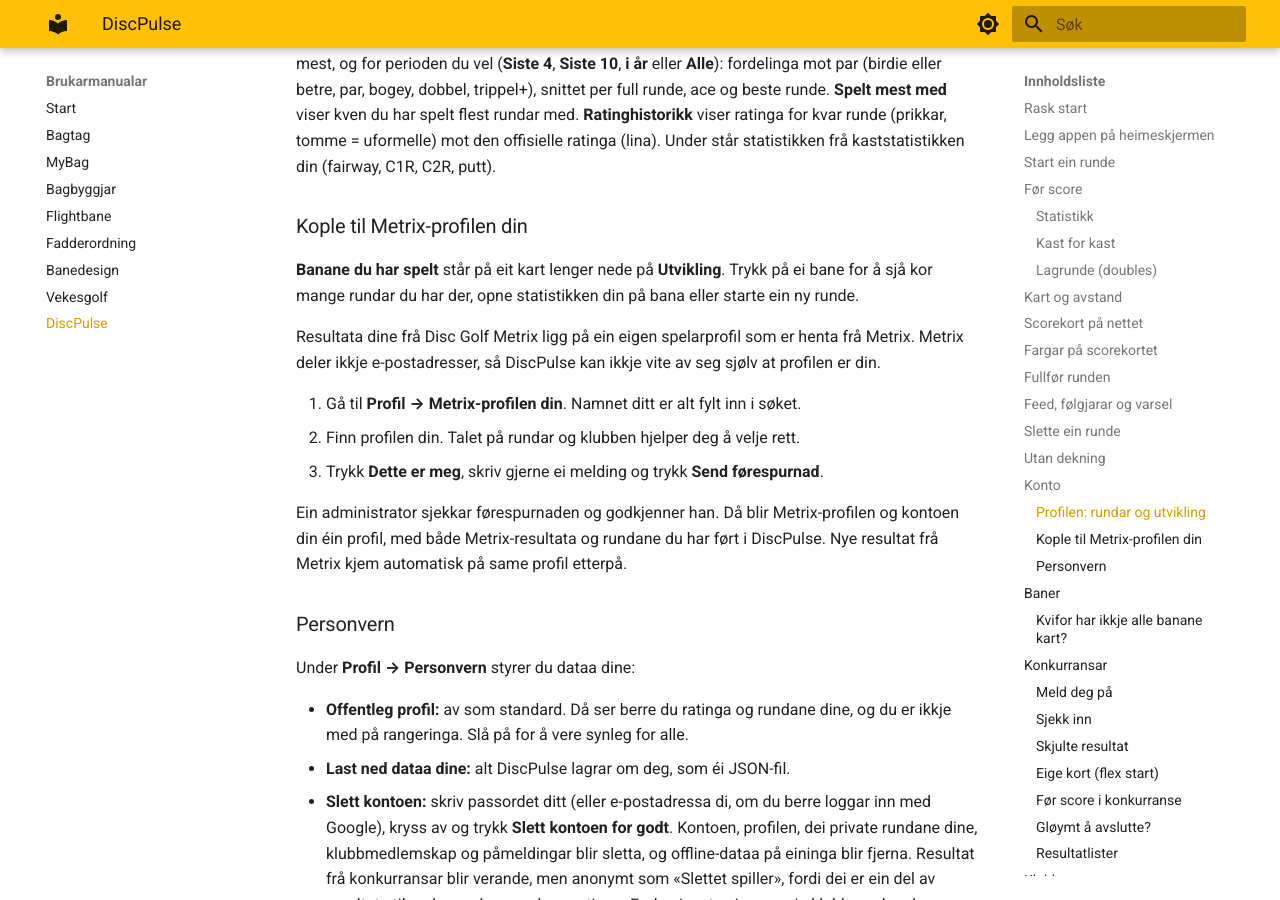
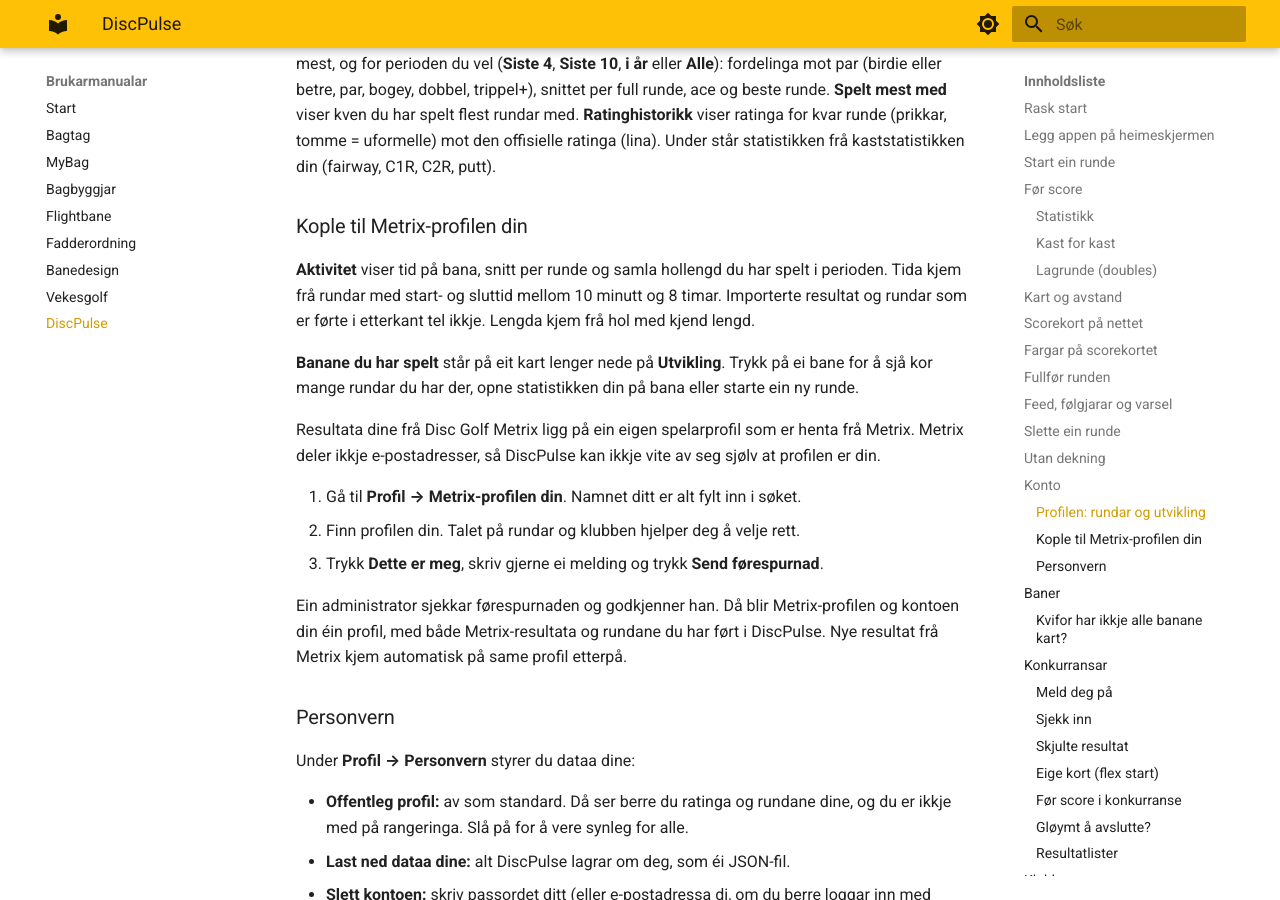
Before and after one commit to hanses89/manuals, an MkDocs documentation site: the page built from docs/discpulse.md, in a window 1280 px wide and 900 px high, scrolled down 9656 px. Built offline with MkDocs 1.6.1 and Material for MkDocs 9.7.7, drawn with Linux system fonts in a browser that asks for light colours.

Commit message:
manual: sync from discpulse.app @ 0c2475084f7afa547cff42dfa859c3be00e0ed50

```diff
--- a/docs/discpulse.md
+++ b/docs/discpulse.md
@@ -383,6 +383,10 @@ tomme = uformelle) mot den offisielle ratinga (lina). Under står statistikken f
 kaststatistikken din (fairway, C1R, C2R, putt).
 ### Kople til Metrix-profilen din
 
+**Aktivitet** viser tid på bana, snitt per runde og samla hollengd du har spelt i perioden.
+Tida kjem frå rundar med start- og sluttid mellom 10 minutt og 8 timar. Importerte resultat og
+rundar som er førte i etterkant tel ikkje. Lengda kjem frå hol med kjend lengd.
+
 **Banane du har spelt** står på eit kart lenger nede på **Utvikling**. Trykk på ei bane for å
 sjå kor mange rundar du har der, opne statistikken din på bana eller starte ein ny runde.
 
```
